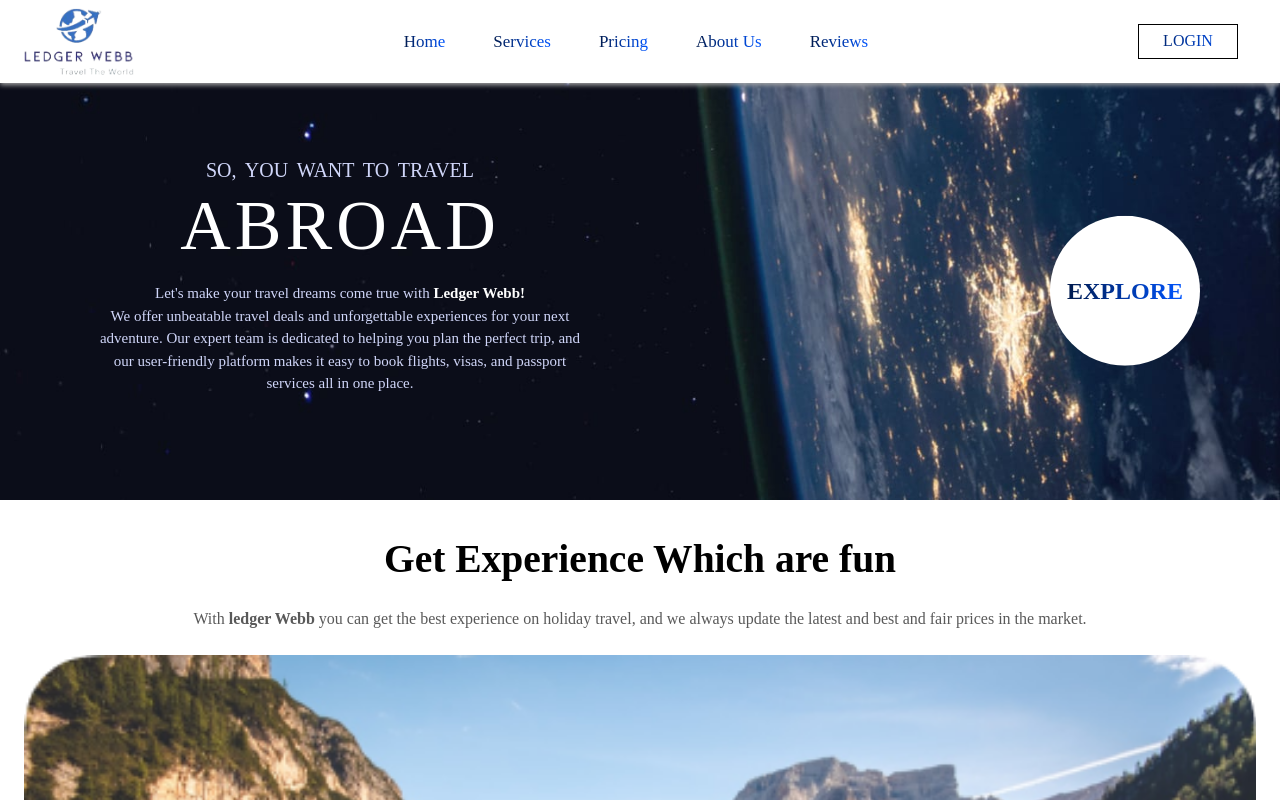
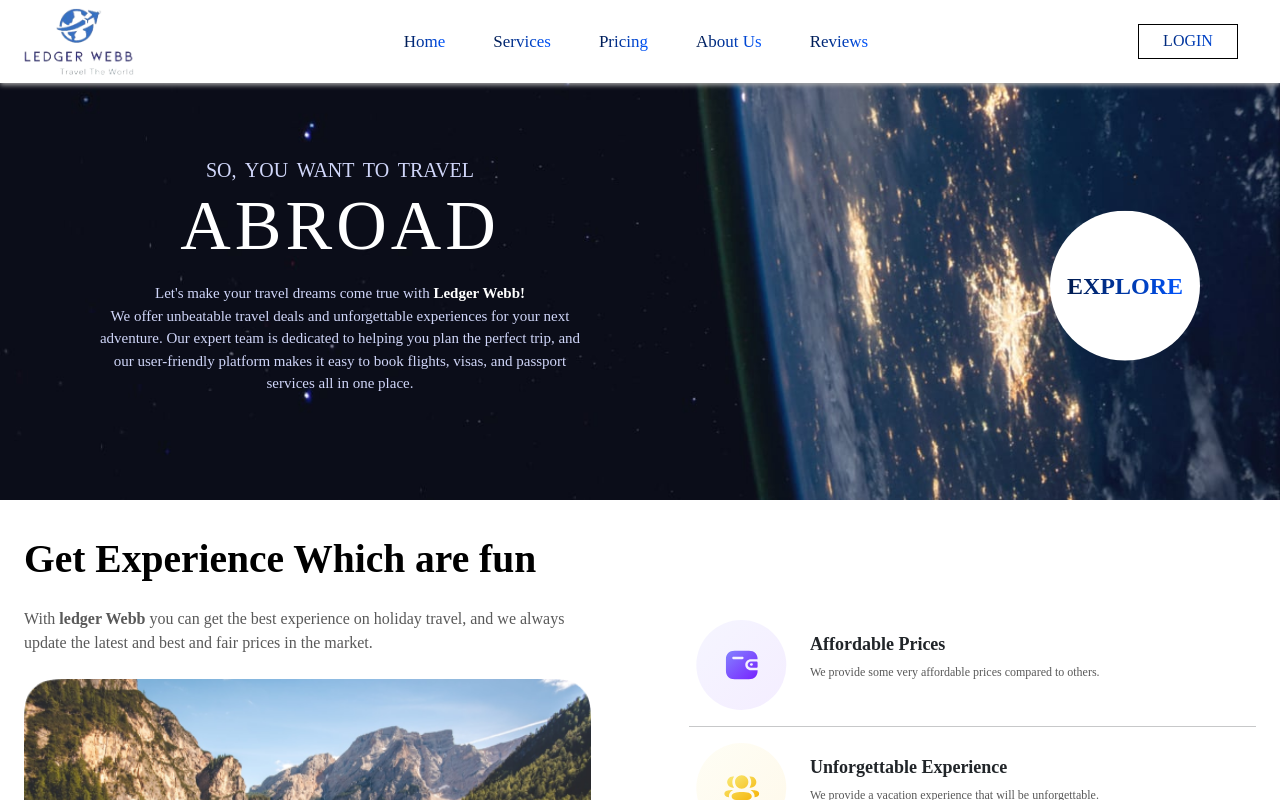
Before and after one commit to Fajarudheen-PA/ledgerWeb-travels-React, a React (Create React App) app: page / in a window 1280 px wide. Shown: the top 800 px of the page. Built offline with nearby package versions, Linux system fonts and the light colour scheme.

Commit message:
overview module and variables.scss file updated

```diff
--- a/src/components/Overview/Overview.css
+++ b/src/components/Overview/Overview.css
@@ -58,7 +58,7 @@
   text-align: start;
 }
 
-@media (min-width: 601px) and (max-width: 768px) {
+@media (min-width: 601px) {
   .overview__wrap {
     flex-wrap: nowrap;
     gap: 8%;
--- a/src/components/Overview/Overview.scss
+++ b/src/components/Overview/Overview.scss
@@ -62,7 +62,7 @@
 }
 
 //mobile-pro
-@include mobile-pro{
+@include mobile-pro-desktop{
     .overview{
         &__wrap{
             flex-wrap: nowrap;
--- a/src/styles/variables.scss
+++ b/src/styles/variables.scss
@@ -7,6 +7,12 @@
 
 @mixin mobile-tablet {
     @media (max-width: 991.9px) {
+        @content;
+    }
+}
+
+@mixin mobile-pro-desktop {
+    @media (min-width: 601px) {
         @content;
     }
 }
```
Also changed, not shown: 1 other file (tests, documents, lock files or other folders).
